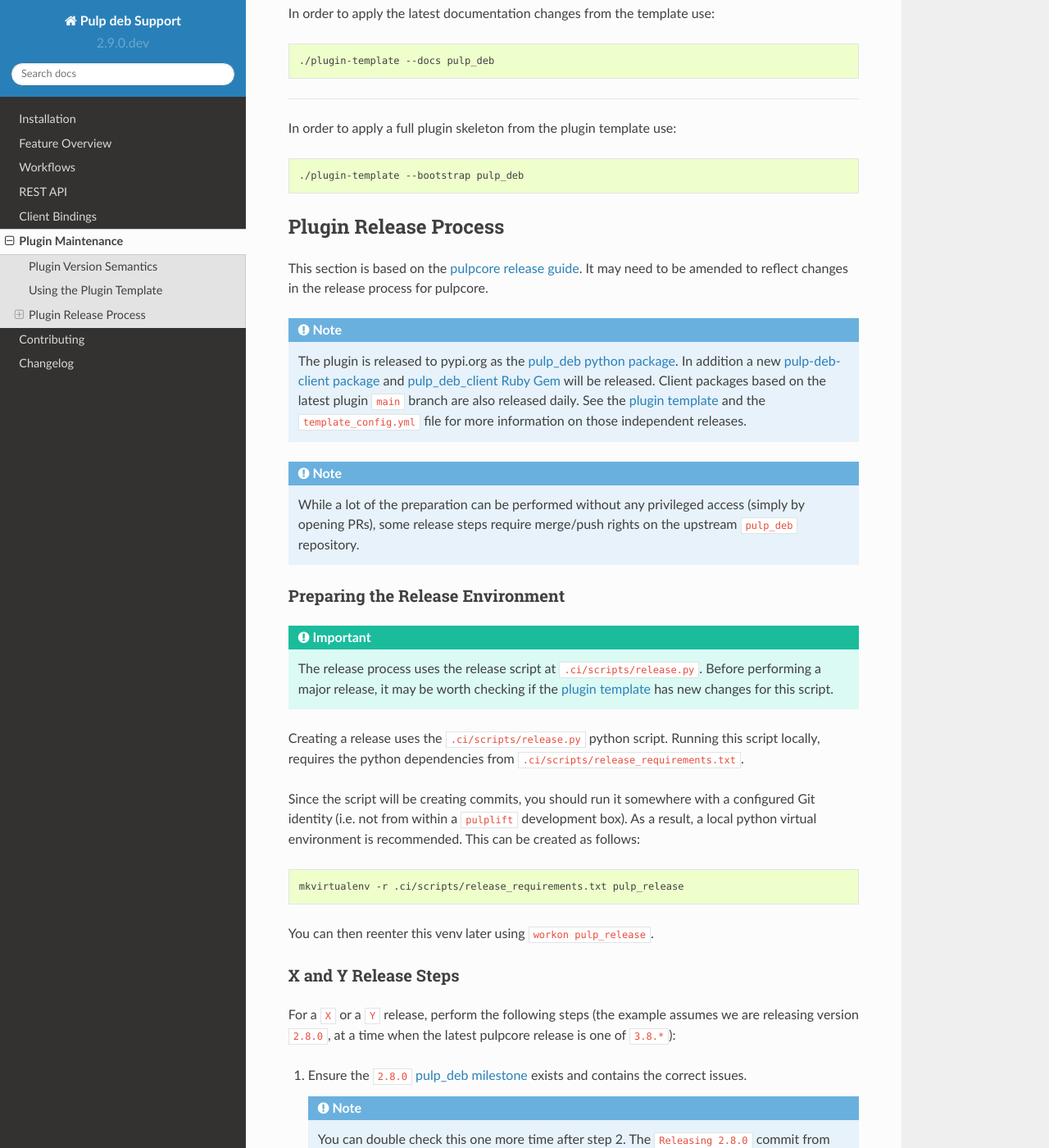
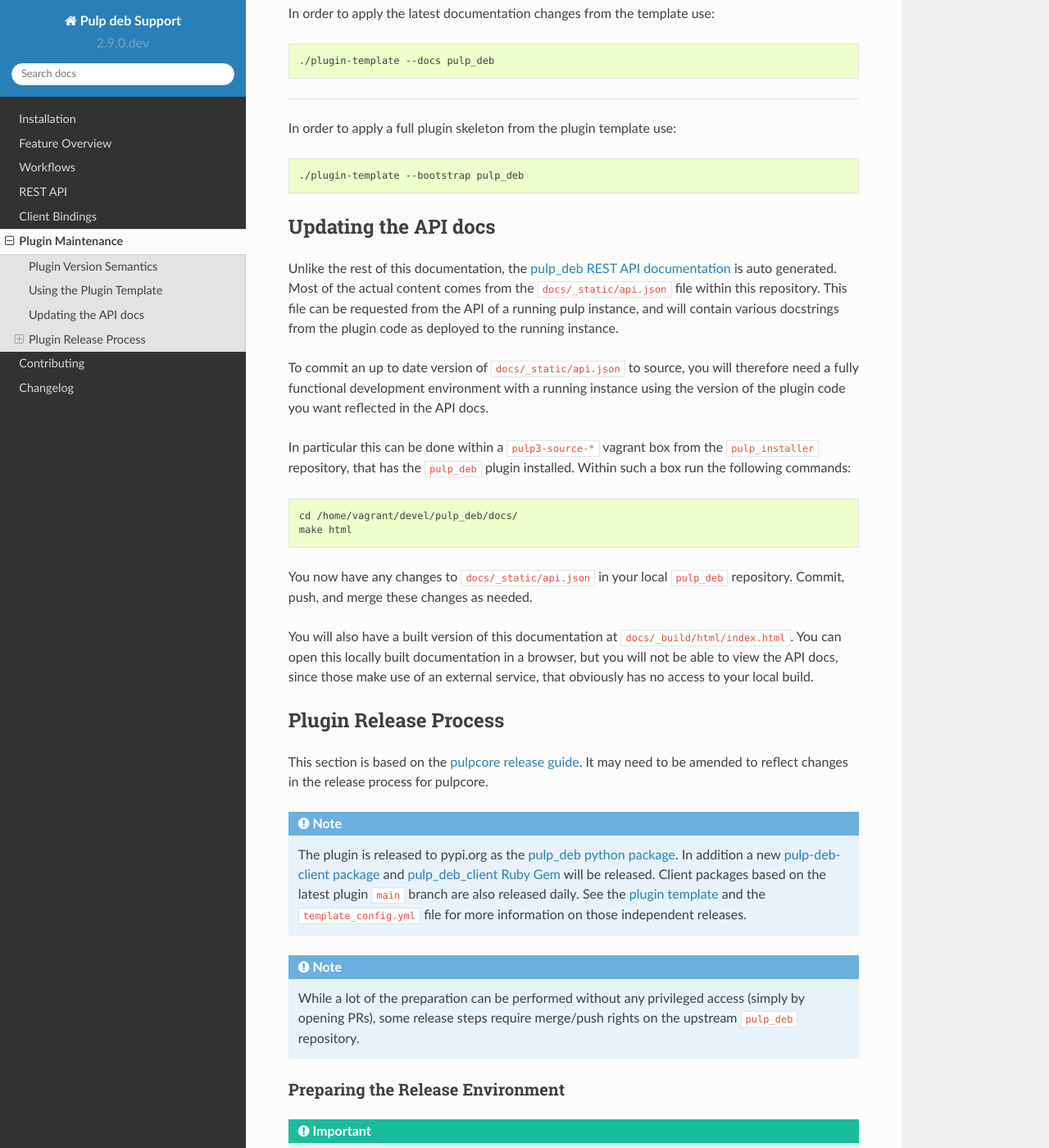
Before and after one commit to pulp/pulp_deb, a Sphinx documentation site: the page built from docs/plugin_maintenance.rst, in a window 1280 px wide and 1400 px high, scrolled down 1997 px. Shown: the whole window at 82% size. Built offline with Sphinx 7.4.7 and the Read the Docs theme 2.0.0, drawn with Linux system fonts in a browser that asks for light colours.

Commit message:
Add a section on updating the API docs
[noissue]

```diff
--- a/docs/plugin_maintenance.rst
+++ b/docs/plugin_maintenance.rst
@@ -91,6 +91,30 @@ In order to apply a full plugin skeleton from the plugin template use:
 .. code-block:: none
 
    ./plugin-template --bootstrap pulp_deb
+
+
+Updating the API docs
+--------------------------------------------------------------------------------
+
+Unlike the rest of this documentation, the `pulp_deb REST API documentation <restapi.html>`_ is auto generated.
+Most of the actual content comes from the ``docs/_static/api.json`` file within this repository.
+This file can be requested from the API of a running pulp instance, and will contain various docstrings from the plugin code as deployed to the running instance.
+
+To commit an up to date version of ``docs/_static/api.json`` to source, you will therefore need a fully functional development environment with a running instance using the version of the plugin code you want reflected in the API docs.
+
+In particular this can be done within a ``pulp3-source-*`` vagrant box from the ``pulp_installer`` repository, that has the ``pulp_deb`` plugin installed.
+Within such a box run the following commands:
+
+.. code-block:: none
+
+   cd /home/vagrant/devel/pulp_deb/docs/
+   make html
+
+You now have any changes to ``docs/_static/api.json`` in your local ``pulp_deb`` repository.
+Commit, push, and merge these changes as needed.
+
+You will also have a built version of this documentation at ``docs/_build/html/index.html``.
+You can open this locally built documentation in a browser, but you will not be able to view the API docs, since those make use of an external service, that obviously has no access to your local build.
 
 
 Plugin Release Process
```
